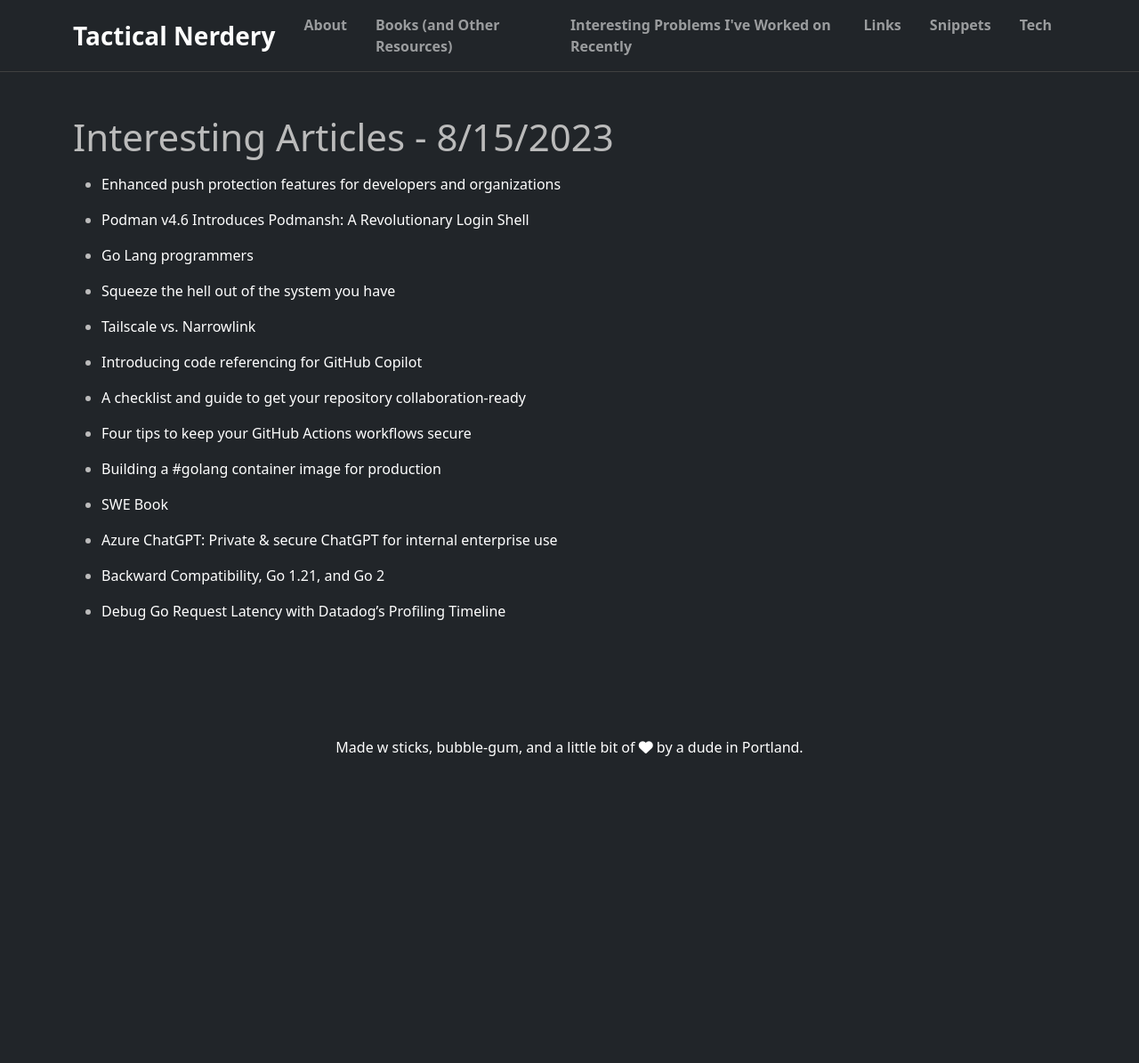
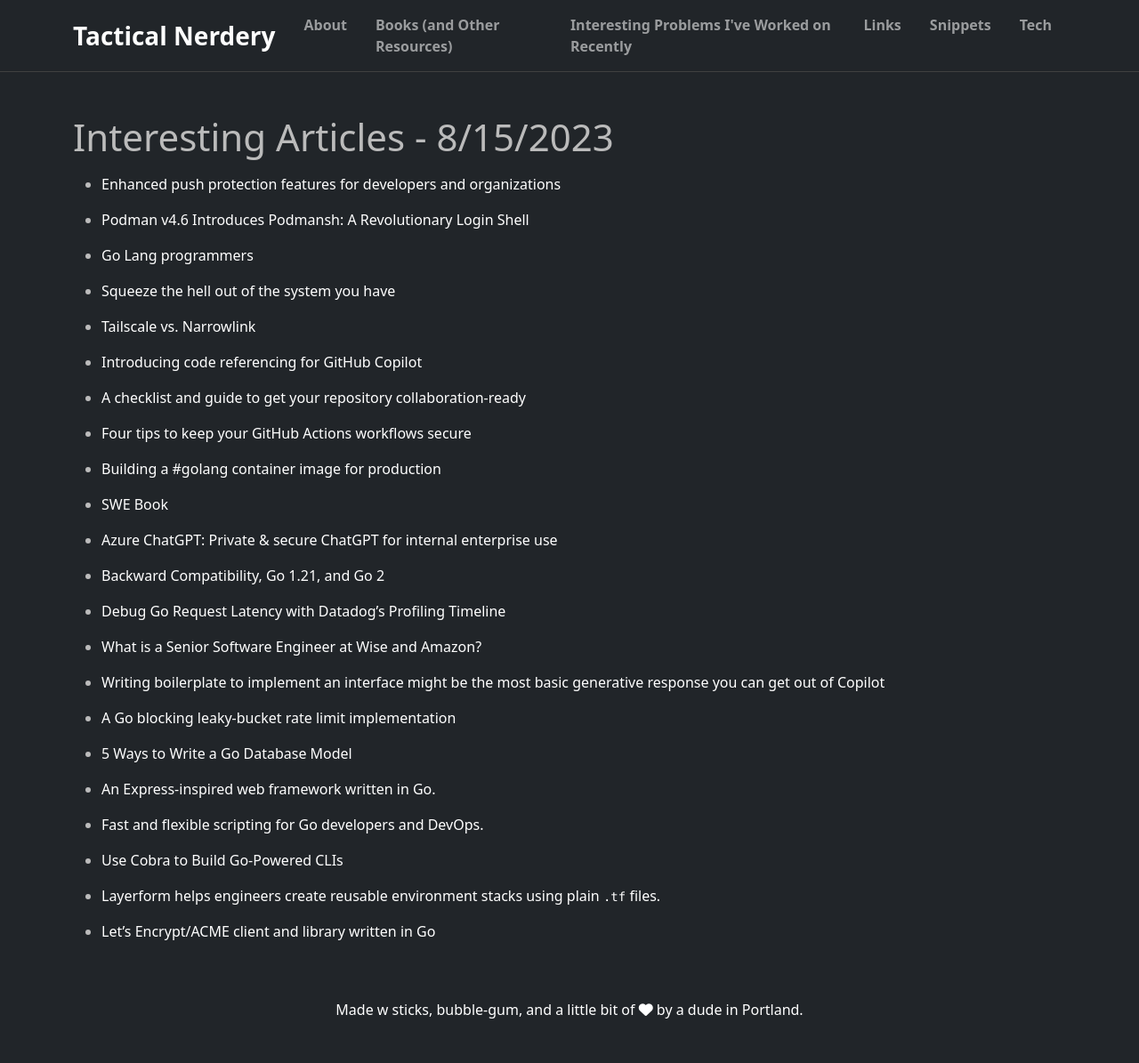
Before and after one commit to rayterrill/tacticalnerdery.com.old, a Jekyll site: the page built from _posts/2023-8-15-interesting-articles.md, in a window 1280 px wide. Shown: the whole page at 89% size. Built offline with Jekyll 4.4.1, drawn with Linux system fonts in a browser that asks for light colours; nearby versions of some CDN libraries; before the commit the page ends 900 px from its top, so only the background shows below that.

Commit message:
Update 2023-8-15-interesting-articles.md

```diff
--- a/_posts/2023-8-15-interesting-articles.md
+++ b/_posts/2023-8-15-interesting-articles.md
@@ -28,3 +28,21 @@ categories: tech
 * [Backward Compatibility, Go 1.21, and Go 2](https://go.dev/blog/compat)
 
 * [Debug Go Request Latency with Datadog's Profiling Timeline](https://blog.felixge.de/debug-go-request-latency-with-datadogs-profiling-timeline/)
+
+* [What is a Senior Software Engineer at Wise and Amazon?](https://blog.pragmaticengineer.com/what-is-a-senior-software-engineer-at-wise-and-amazon/)
+
+* [Writing boilerplate to implement an interface might be the most basic generative response you can get out of Copilot](https://twitter.com/rakyll/status/1678979284332077062)
+
+* [A Go blocking leaky-bucket rate limit implementation](https://github.com/uber-go/ratelimit)
+
+* [5 Ways to Write a Go Database Model](https://pboyd.io/posts/5-ways-to-write-a-go-database-model/)
+
+* [An Express-inspired web framework written in Go.](https://gofiber.io/)
+
+* [Fast and flexible scripting for Go developers and DevOps.](https://risor.io/)
+
+* [Use Cobra to Build Go-Powered CLIs](https://www.twilio.com/blog/use-cobra-build-go-powered-clis)
+
+* [Layerform helps engineers create reusable environment stacks using plain `.tf` files.](https://layerform.dev/)
+
+* [Let's Encrypt/ACME client and library written in Go](https://github.com/go-acme/lego)
```
